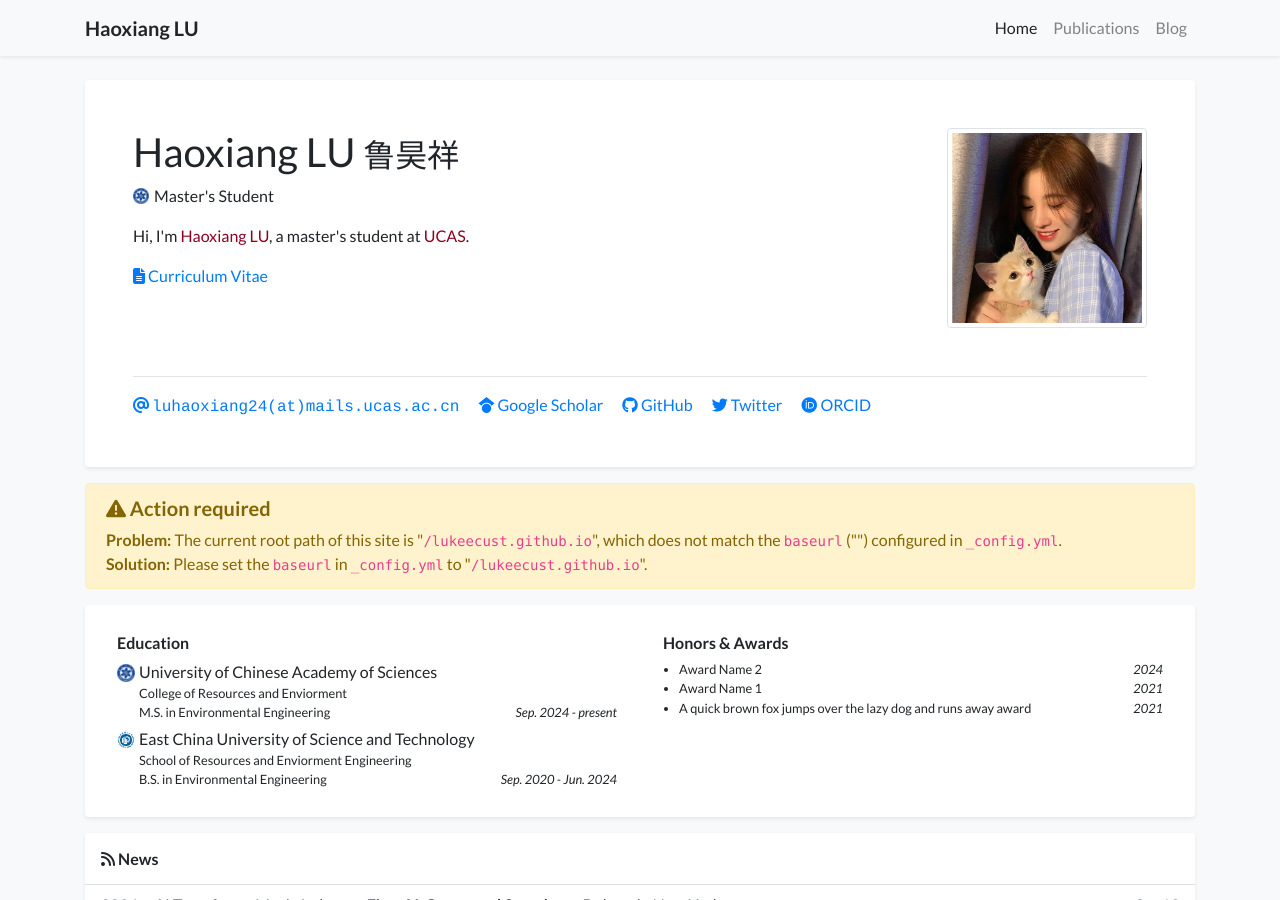
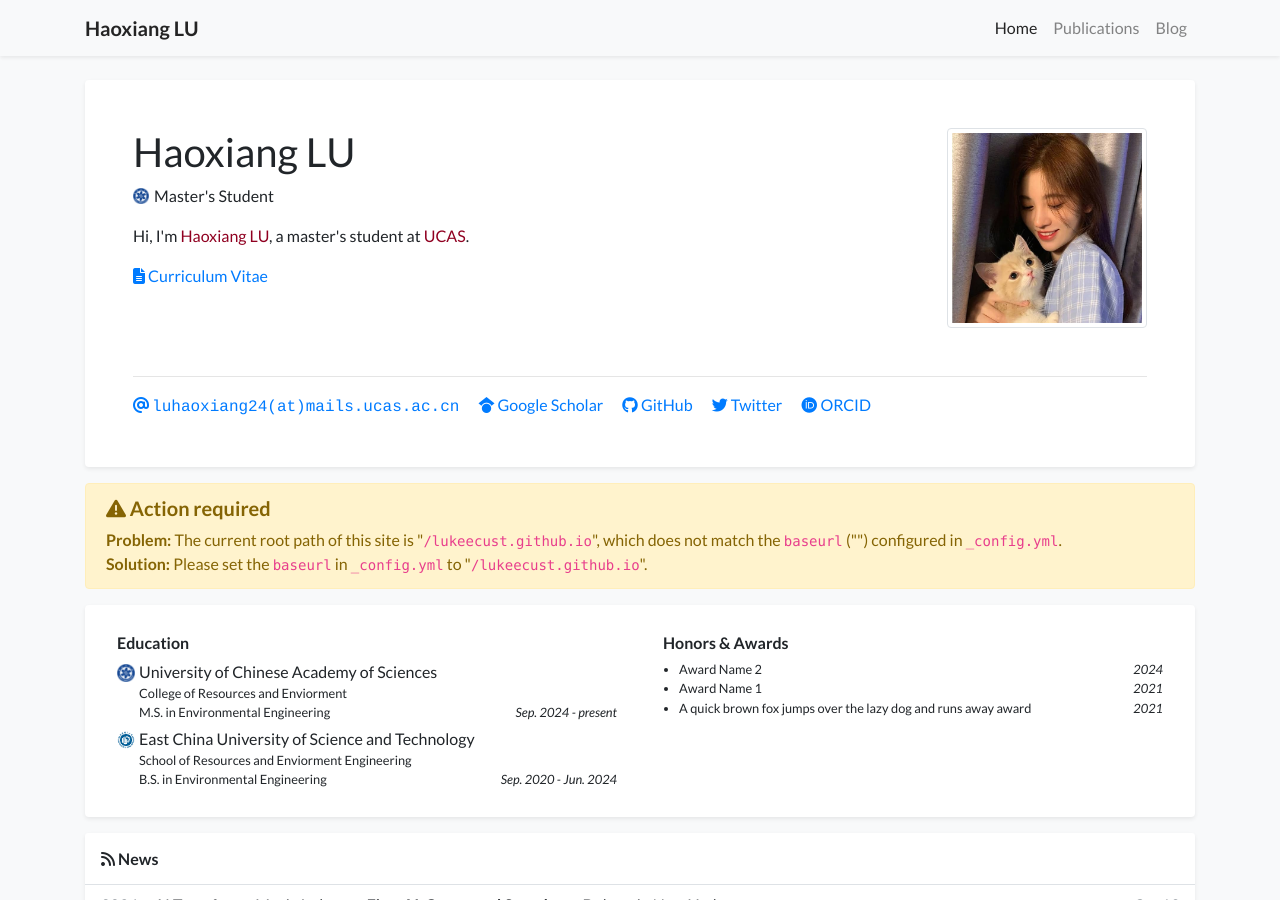
Before and after one commit to lukeecust/lukeecust.github.io, a Jekyll site: the page built from index.html, in a window 1280 px wide and 900 px high. Built offline with Jekyll 4.4.1, drawn with Linux system fonts in a browser that asks for light colours; nearby versions of some CDN libraries; some web fonts are replaced; a style sheet for code colours, icons or effects is not loaded.

Commit message:
Update profile.yml

```diff
--- a/_data/profile.yml
+++ b/_data/profile.yml
@@ -1,5 +1,5 @@
 primary_name: "Haoxiang LU"
-secondary_name: "鲁昊祥"
+secondary_name: ""
 navbar_name: "Haoxiang LU"
 
 positions:
```
